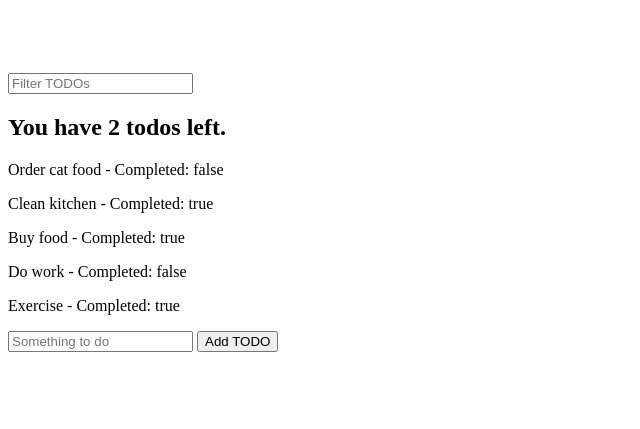
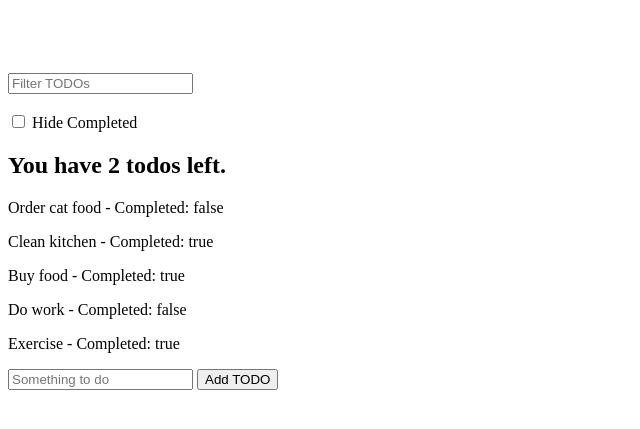
Before and after one commit to jeff-slavin/The-Modern-Javascript-Bootcamp, a plain HTML site: page todo-app/index.html in a window 1280 px wide. Shown: the part 61-490 px from the top of the page, without its empty margins (0-640 px from the left). Drawn offline with Linux system fonts and the light colour scheme.

Commit message:
Checkboxes

```diff
--- a/todo-app/index.html
+++ b/todo-app/index.html
@@ -12,6 +12,10 @@
         <BR>
         <BR><BR>
         <INPUT id="search-text" type="text" placeholder="Filter TODOs">
+        <BR><BR>
+        <LABEL>
+            <INPUT type="checkbox" id="hide-completed"> Hide Completed
+        </LABEL>
         <DIV id="todos"></DIV>
         <FORM id="new-todo">
             <INPUT type="text" placeholder="Something to do" name="text">
--- a/todo-app/todo-app.js
+++ b/todo-app/todo-app.js
@@ -16,13 +16,28 @@ const todos = [{
 }];
 
 const filters = {
-    searchText: ''
+    searchText: '',
+    hideCompleted: false
 };
 
 const renderTodos = function(todos, filters) {
     const filteredTodos = todos.filter(function (todo) {
-        return todo.text.toLowerCase().includes(filters.searchText.toLowerCase());
+        const searchTextMatch = todo.text.toLowerCase().includes(filters.searchText.toLowerCase());
+        const hideCompletedMatch = !filters.hideCompleted || !todo.completed;
+
+        return searchTextMatch && hideCompletedMatch;
+
+        // return todo.text.toLowerCase().includes(filters.searchText.toLowerCase());
     });
+
+    // filteredTodos = filteredTodos.filter(function(todo) {
+    //     // return !filters.hideCompleted || !todo.completed;
+    //     // if (filters.hideCompleted) {
+    //     //     return !todo.completed;
+    //     // } else {
+    //     //     return true;
+    //     // };
+    // });
 
     const incompleteTodos = filteredTodos.filter(function(todo) {
         return !todo.completed;
@@ -54,11 +69,14 @@ document.querySelector('#new-todo').addEventListener('submit', function(e) {
         text: e.target.elements.text.value,
         completed: false
     });
-
     renderTodos(todos, filters);
-
     e.target.elements.text.value = '';
 })
+
+document.querySelector('#hide-completed').addEventListener('change', function(e) {
+    filters.hideCompleted = e.target.checked;
+    renderTodos(todos, filters);
+});
 
 // List Total TODOs left
 // let todosLeft = 0;
```
Also changed, not shown: notes-app/index.html (+6 -3 lines), notes-app/notes-app.js (+10 -6 lines).
